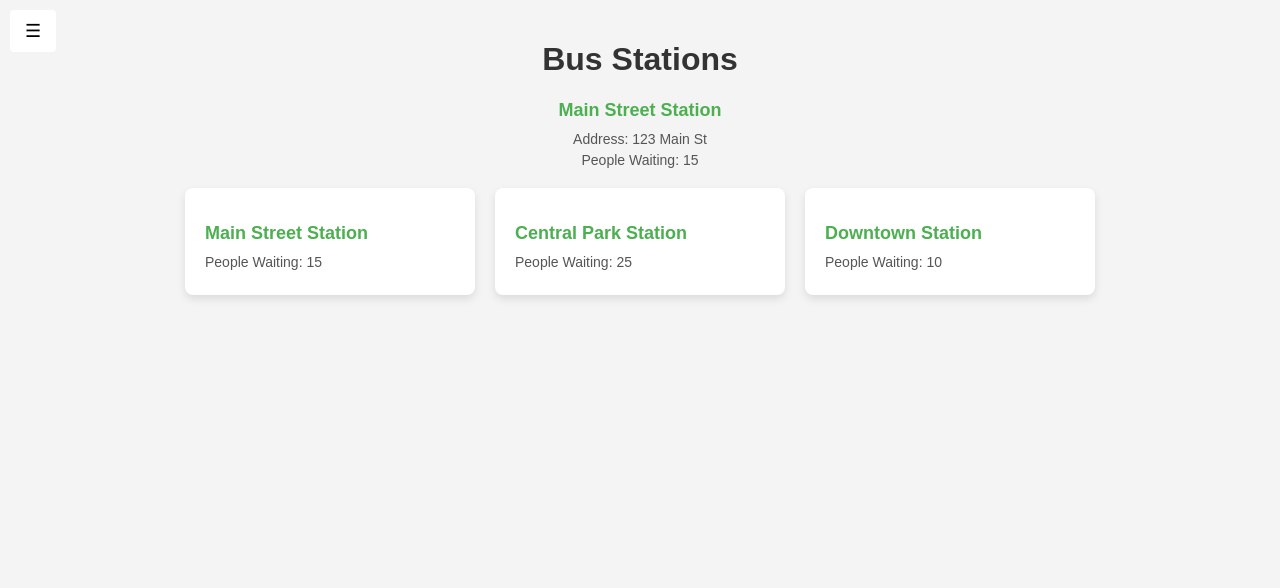
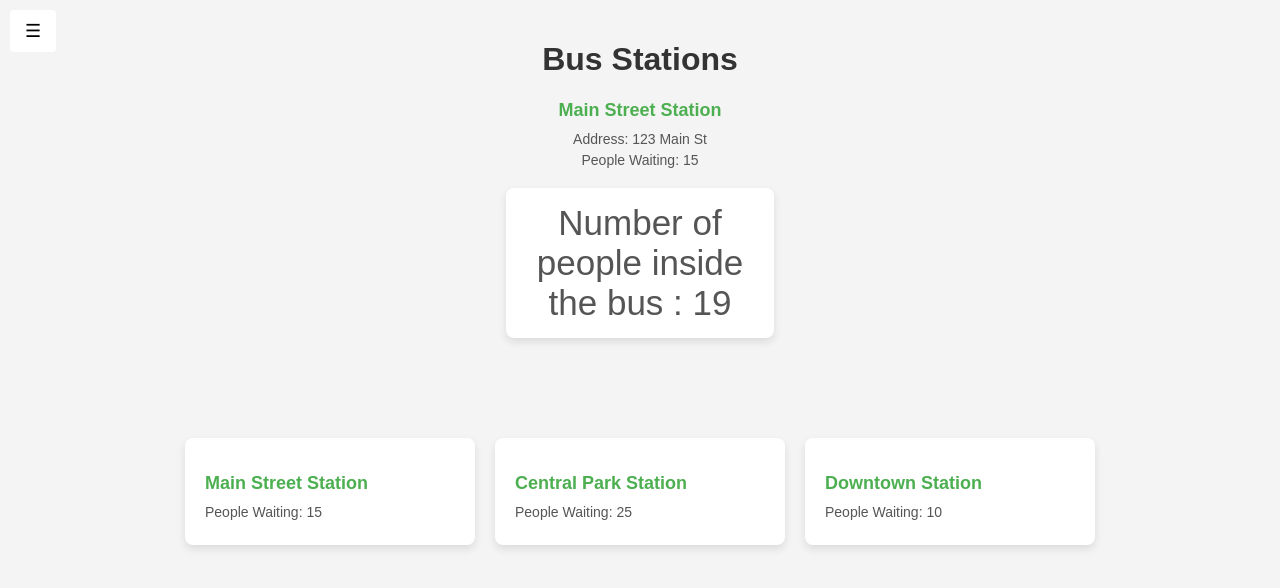
Before and after one commit to wayabali/aicomp, a React (Create React App) app in the folder frontend/: page /Station in a window 1280 px wide. Shown: the top 588 px of the page. Built offline with nearby package versions, Linux system fonts and the light colour scheme.

Commit message:
haji pushi pushi

```diff
--- a/frontend/src/App.js
+++ b/frontend/src/App.js
@@ -4,7 +4,6 @@ import LoginPage from './pages/LoginPage';
 import Layout from './components/Layout';
 import Station from './pages/Station';
 import Analytics from './pages/AnalyticsPage'
-import Settings from './pages/Settings'
 import Report from './pages/Report';
 
 const App = () => {
@@ -21,7 +20,6 @@ const App = () => {
                 <Route path="/Station" element={<Station />} />
                 <Route path="/Reports" element={<Report />} />
                 <Route path="/statistiques" element={<Analytics/>} />
-                <Route path="/Settings" element={<Settings/>} />
               </Routes>
             </Layout>
           }
--- /dev/null
+++ b/frontend/src/components/BusDetails.js
@@ -0,0 +1,10 @@
+import React from "react";
+import '../styles/busdetails.css';
+const BusDetails = ({ children }) => {
+  return (
+    <div className="bus-details">
+    <p>Number of people inside the bus : 19 </p>
+    </div>
+  );
+};
+export default BusDetails;
--- a/frontend/src/pages/Station.js
+++ b/frontend/src/pages/Station.js
@@ -1,5 +1,6 @@
 import React, { useState } from 'react';
 import '../styles/Station.css';
+import BusDetails from '../components/BusDetails';
 
 function Station() {
   const [stations] = useState([
@@ -34,6 +35,7 @@ function Station() {
         <p>Address: {currentStation.address}</p>
         <p>People Waiting: {currentStation.peopleWaiting}</p>
       </div>
+      <BusDetails/>
 
       <div className="stations-list">
         {stations.map((station, index) => (
--- /dev/null
+++ b/frontend/src/styles/busdetails.css
@@ -0,0 +1,14 @@
+.bus-details{
+background-color: #fff;
+  border-radius: 8px;
+  box-shadow: 0 4px 8px rgba(0, 0, 0, 0.1);
+  text-align: center;
+  margin: auto;
+  width: 20%;
+  padding: 10px;
+  margin-top: 20px;
+  margin-bottom: 100px;
+}
+.bus-details p {
+  font-size: 35px;
+}
```
